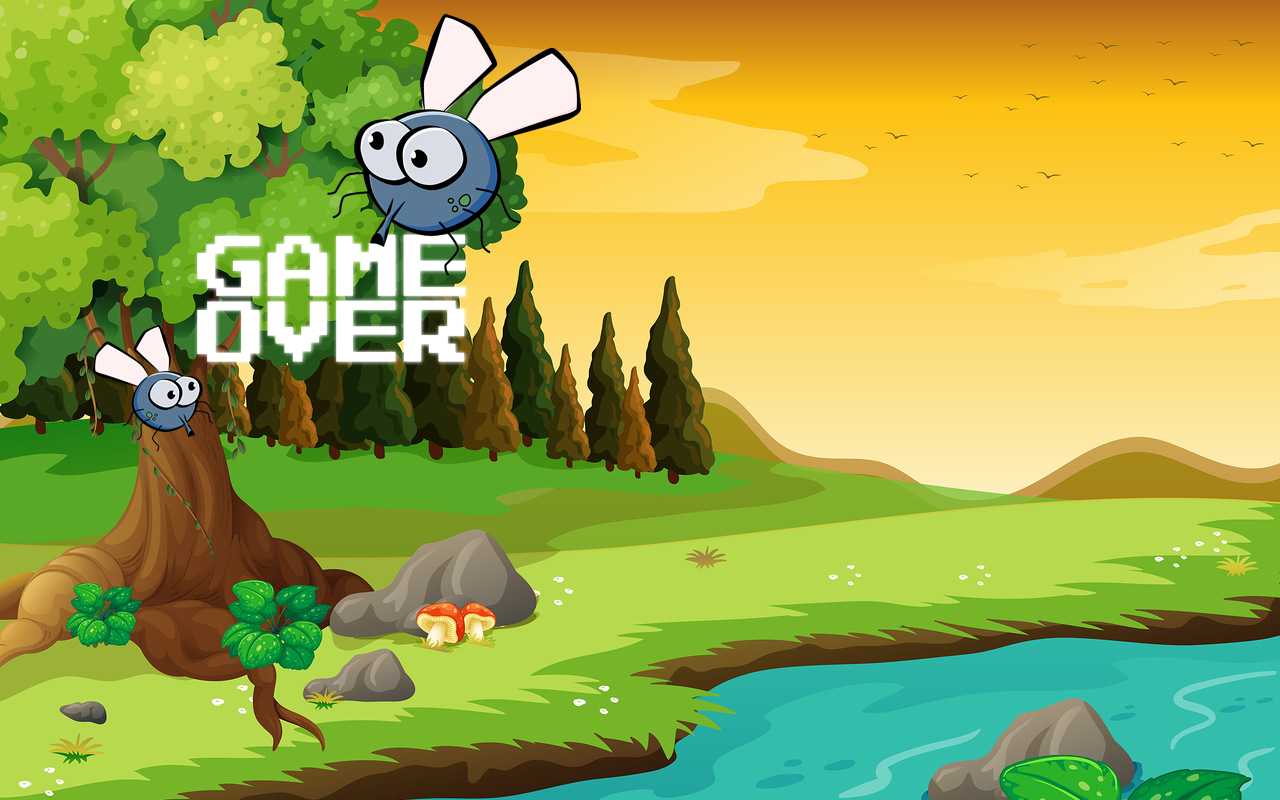
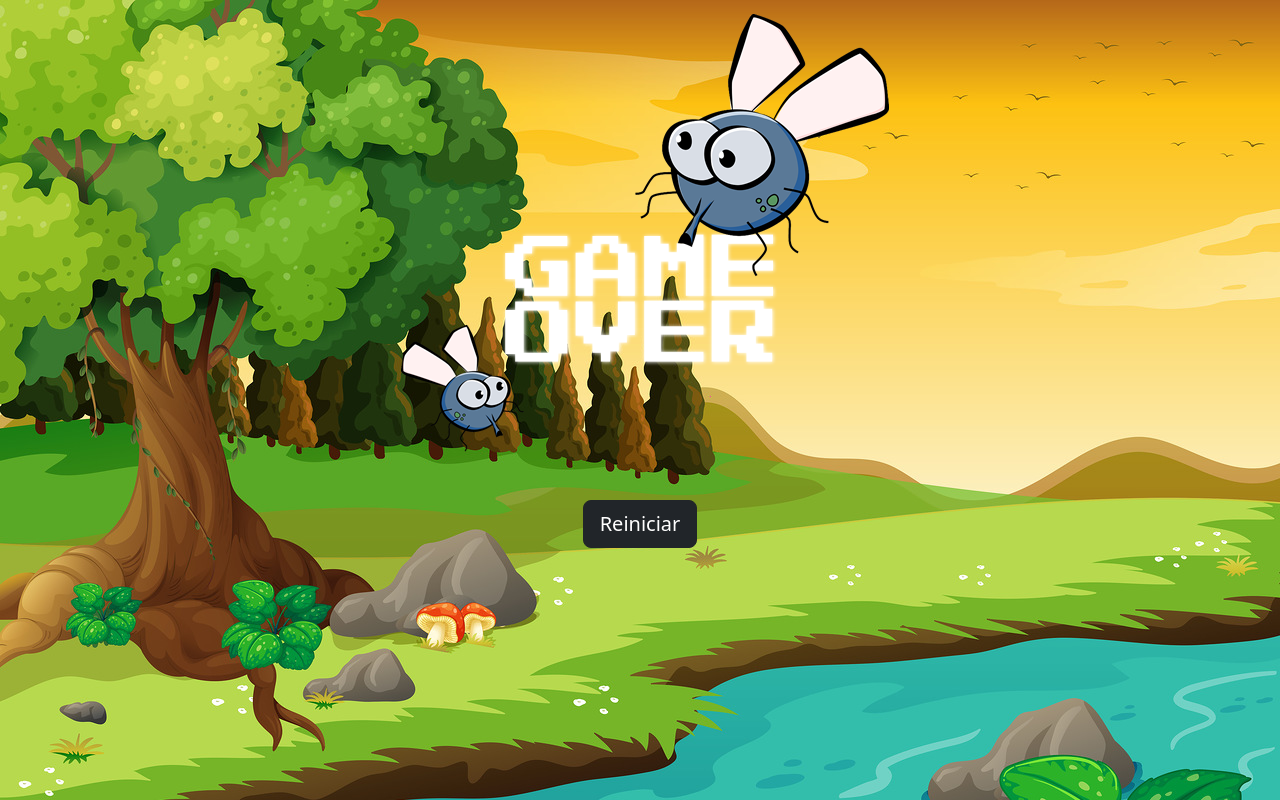
Before and after one commit to daniel-neves-dev/game_mata_mosquito, a website built with Parcel: page game_over.html in a window 1280 px wide. Built offline with nearby package versions, Linux system fonts and the light colour scheme.

Commit message:
feat: game mosca

```diff
--- a/game_over.html
+++ b/game_over.html
@@ -14,9 +14,18 @@
   <div class="container">
     <div class="row">
       <div class="col">
-        <img src="/img/game_over.png">
+        <div class="d-flex justify-content-center">
+          <img src="/img/game_over.png">
+        </div>
       </div>
+    </div>
 
+    <div class="row">
+      <div class="col">
+        <div class="d-flex justify-content-center">
+          <button type="button" class="btn btn-dark btn-lg" onclick="window.location.href = 'index.html'">Reiniciar</button>
+        </div>
+      </div>
     </div>
 
   </div>
```
